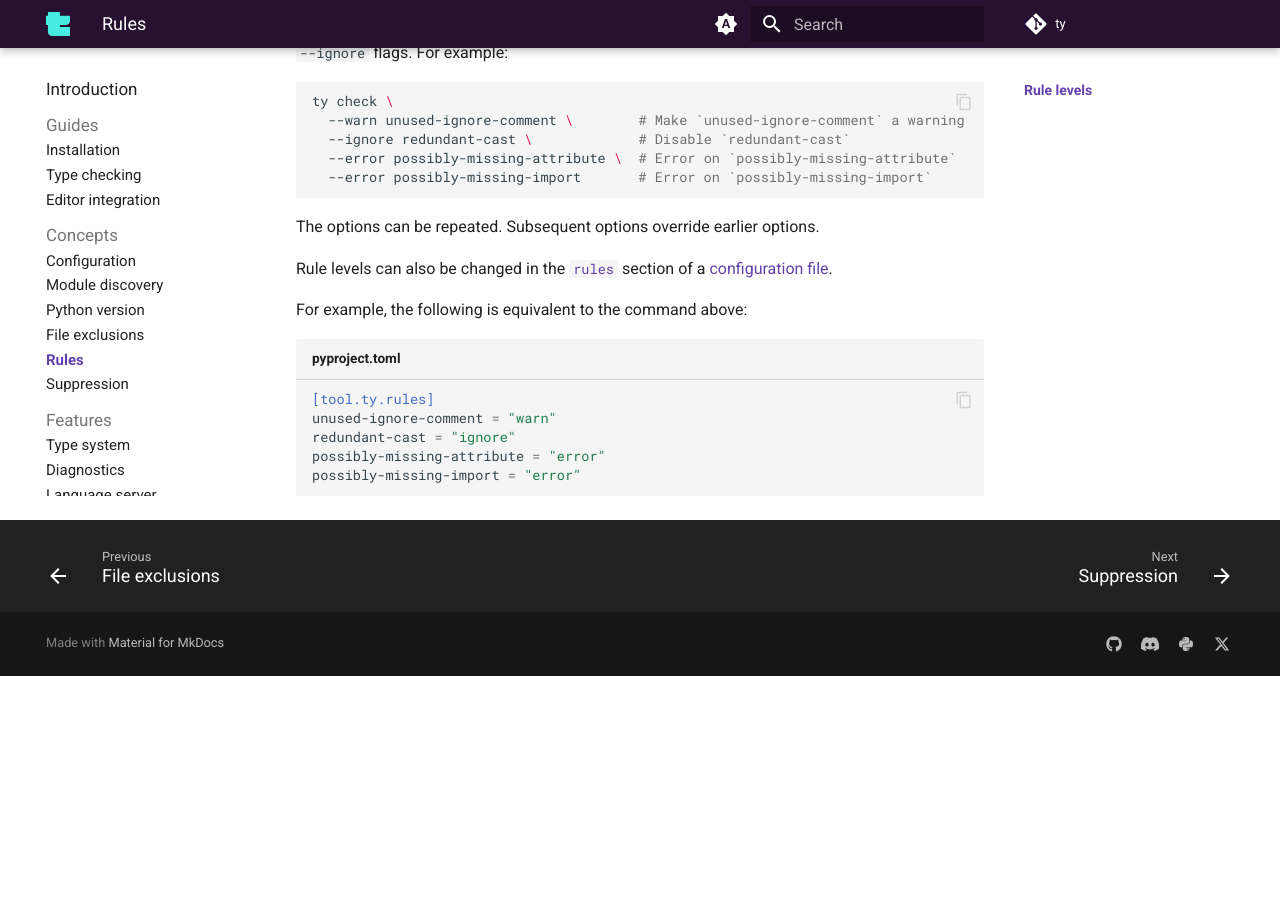
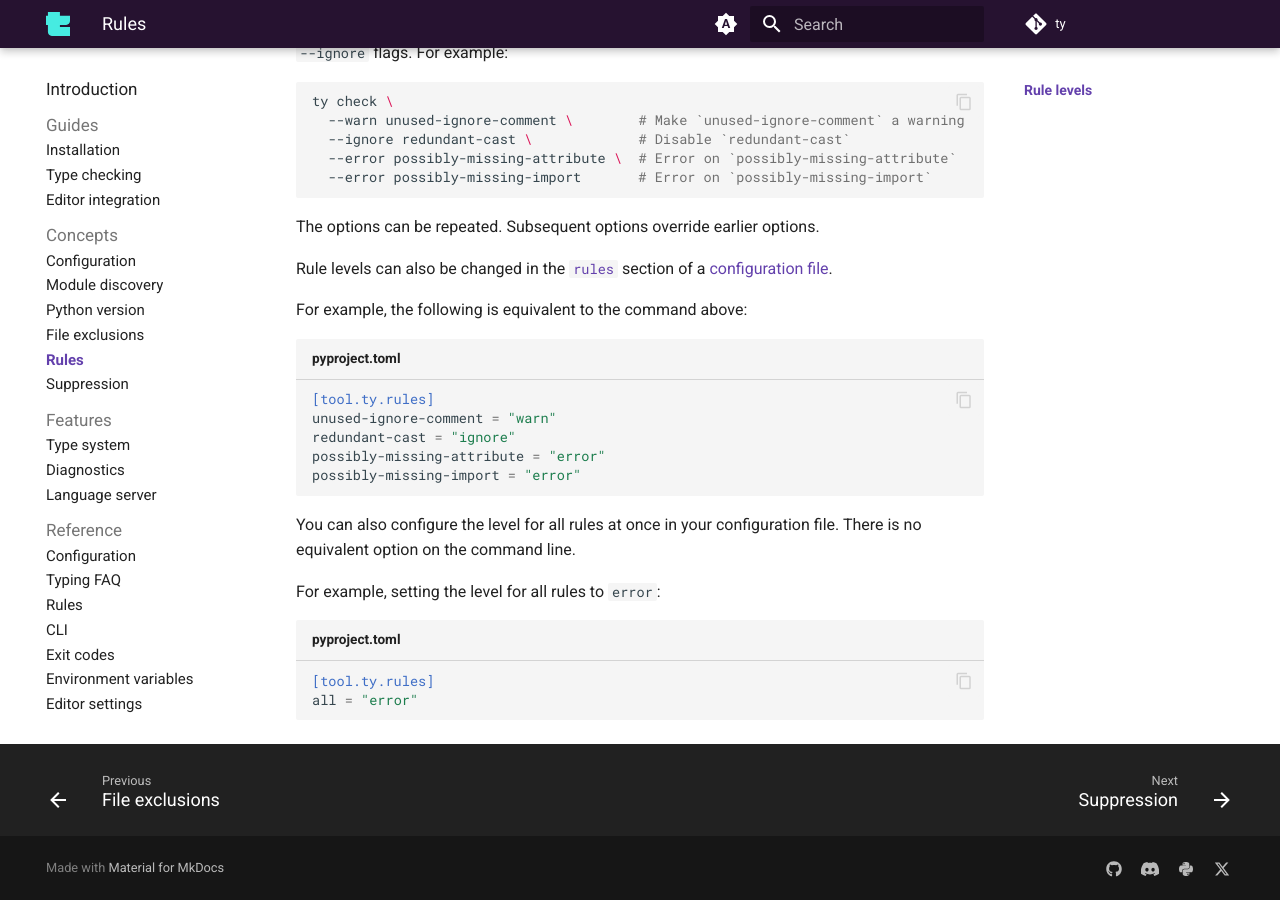
Before and after one commit to astral-sh/ty, an MkDocs documentation site: the page built from docs/rules.md, in a window 1280 px wide and 900 px high, scrolled down 678 px. Built offline with MkDocs 1.6.1 and Material for MkDocs 9.7.7, drawn with Linux system fonts in a browser that asks for light colours; comment, search, counter and statistics services are not loaded; before the commit the page ends 1354 px from its top, so only the background shows below that.

Commit message:
Document configuration option for setting level for all rules

````diff
--- a/docs/rules.md
+++ b/docs/rules.md
@@ -42,3 +42,13 @@
 possibly-missing-attribute = "error"
 possibly-missing-import = "error"
 ```
+
+You can also configure the level for all rules at once in your configuration file.
+There is no equivalent option on the command line.
+
+For example, setting the level for all rules to `error`:
+
+```toml title="pyproject.toml"
+[tool.ty.rules]
+all = "error"
+```
````
